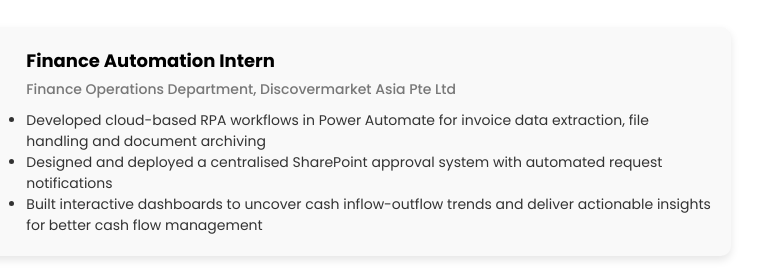
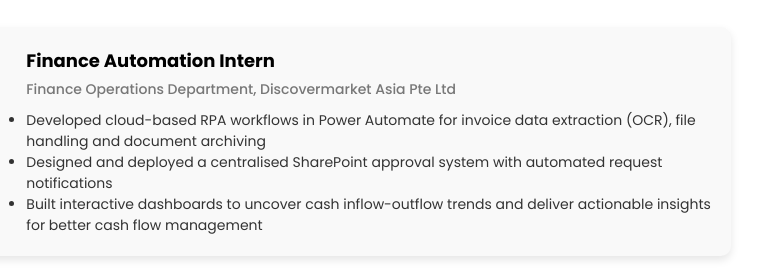
Before and after one commit to stephenlee66/stephenlee66.github.io, a plain HTML site: page index.html in a window 1280 px wide. Shown: the part 1563-1836 px from the top of the page, 359-1120 px from the left. Drawn offline with Linux system fonts and the light colour scheme.

Commit message:
update index.html

```diff
--- a/index.html
+++ b/index.html
@@ -86,7 +86,7 @@
                 <p class="experience-subtitle">Finance Operations Department, Discovermarket Asia Pte Ltd</p>
                 <div class="experience-description">
                     <ul>
-                        <li>Developed cloud-based RPA workflows in Power Automate for invoice data extraction, file handling and document archiving</li>
+                        <li>Developed cloud-based RPA workflows in Power Automate for invoice data extraction (OCR), file handling and document archiving</li>
                         <li>Designed and deployed a centralised SharePoint approval system with automated request notifications</li>
                         <li>Built interactive dashboards to uncover cash inflow-outflow trends and deliver actionable insights for better cash flow management</li>
                     </ul>
```
